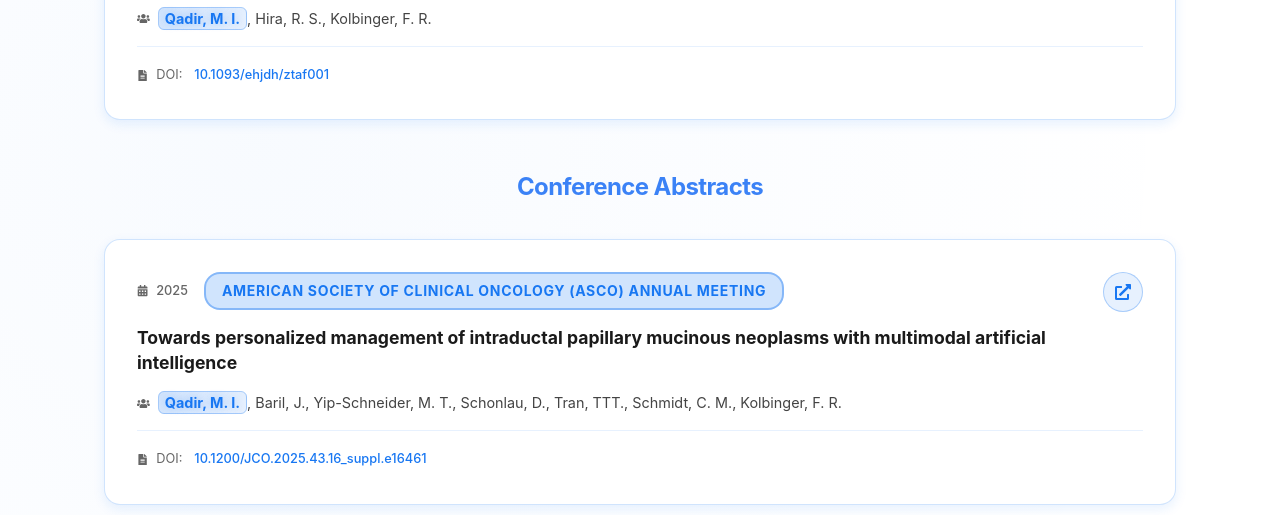
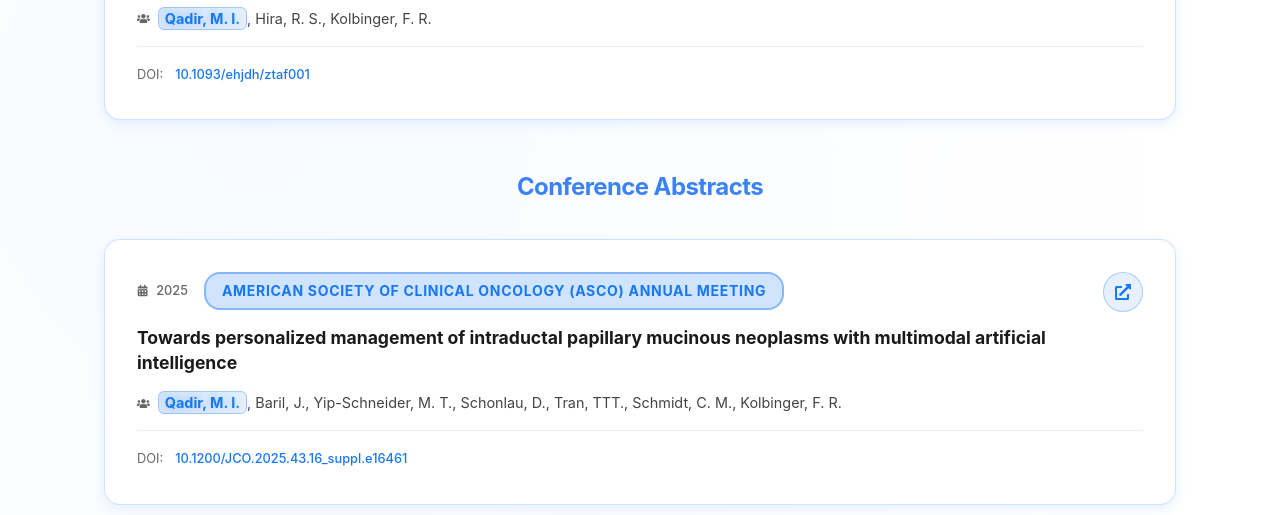
Before and after one commit to ibtsaamqadir/ibtsaamqadir.github.io, a React (Vite) app: page / in a window 1280 px wide. Shown: the part 6213-6728 px from the top of the page. Built offline with nearby package versions, Linux system fonts and the light colour scheme.

Commit message:
Remove DOI icon from Publications component for a cleaner design

```diff
--- a/src/components/Publications.tsx
+++ b/src/components/Publications.tsx
@@ -294,7 +294,6 @@ const Publications: React.FC = () => {
 
               {publication.doi && (
                 <div className="publication-doi">
-                  <FaFileAlt className="doi-icon" />
                   <span>DOI: </span>
                   <a
                     href={`https://doi.org/${publication.doi}`}
@@ -380,7 +379,6 @@ const Publications: React.FC = () => {
 
               {publication.doi && (
                 <div className="publication-doi">
-                  <FaFileAlt className="doi-icon" />
                   <span>DOI: </span>
                   <a
                     href={`https://doi.org/${publication.doi}`}
```
